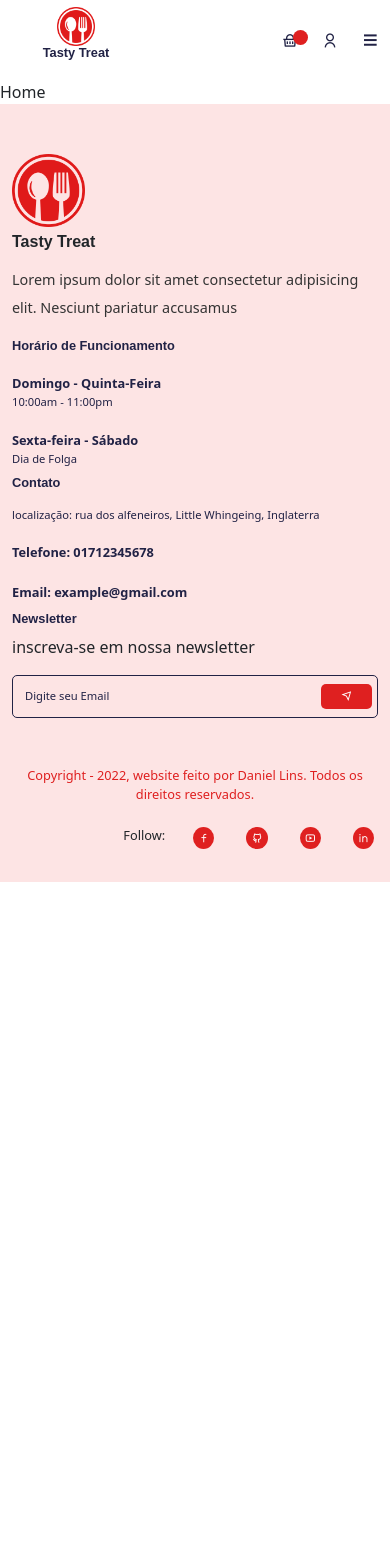
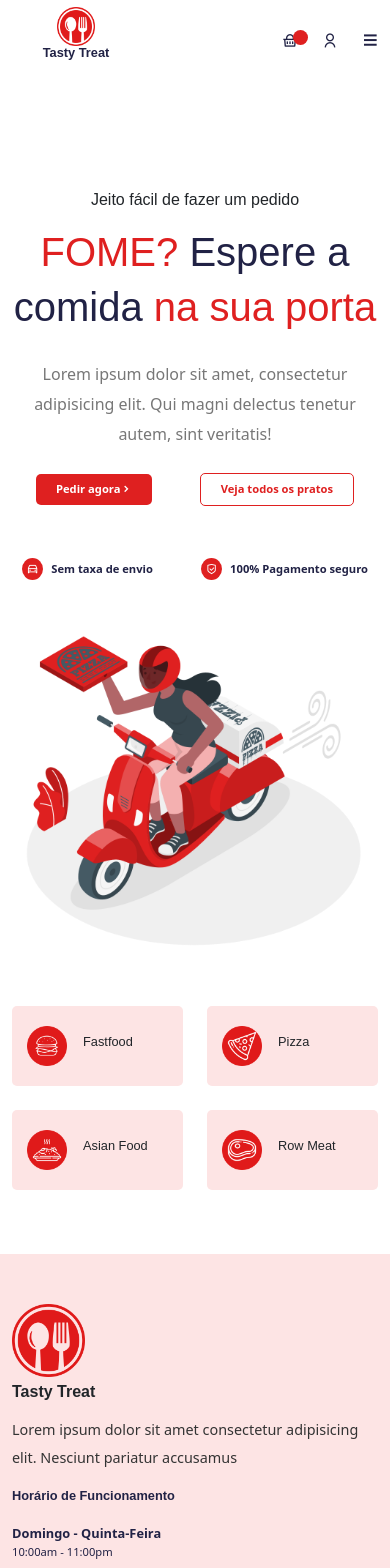
Before and after one commit to Daniel-lins/delivery-app, a React (Create React App) app: page /home in a window 390 px wide. Shown: the top 1568 px of the page. Before the commit the page ends 882 px from the top, so only its background shows below. Built offline with nearby package versions, Linux system fonts and the light colour scheme; a web font is replaced by a local one.

Commit message:
feat: UI/category

```diff
--- /dev/null
+++ b/src/Componentes/UI/category/Category.jsx
@@ -0,0 +1,52 @@
+import React from "react";
+
+import { Container, Row, Col } from "reactstrap";
+
+import categoryImg01 from "../../../assets/images/category-01.png";
+import categoryImg02 from "../../../assets/images/category-02.png";
+import categoryImg03 from "../../../assets/images/category-03.png";
+import categoryImg04 from "../../../assets/images/category-04.png";
+
+import "../../../styles/category.css";
+
+const categoryData = [
+  {
+    display: "Fastfood",
+    imgUrl: categoryImg01,
+  },
+  {
+    display: "Pizza",
+    imgUrl: categoryImg02,
+  },
+
+  {
+    display: "Asian Food",
+    imgUrl: categoryImg03,
+  },
+
+  {
+    display: "Row Meat",
+    imgUrl: categoryImg04,
+  },
+];
+
+const Category = () => {
+  return (
+    <Container>
+      <Row>
+        {categoryData.map((item, index) => (
+          <Col lg="3" md="4" sm="6" xs="6" className="mb-4" key={index}>
+            <div className="category__item d-flex align-items-center gap-3">
+              <div className="category__img">
+                <img src={item.imgUrl} alt="category__item" />
+              </div>
+              <h6>{item.display}</h6>
+            </div>
+          </Col>
+        ))}
+      </Row>
+    </Container>
+  );
+};
+
+export default Category;
--- a/src/pages/Home.jsx
+++ b/src/pages/Home.jsx
@@ -1,6 +1,75 @@
-import Helmet from "../components/Helmet/Helmet.js";
+import Helmet from "../Componentes/Helmet/Helmet";
+import { Container, Row, Col, ListGroup, ListGroupItem } from "reactstrap";
+
+import heroImg from "../assets/images/hero.png";
+
+import "../styles/home.css";
+import "../styles/hero-section.css";
+
+import { Link } from "react-router-dom";
+
+import Category from "../Componentes/UI/category/Category";
 
 export const Home = () => {
-  return <div>Home</div>;
+  return (
+    <Helmet title="Home">
+      <section>
+        <Container>
+          <Row>
+            {" "}
+            <Col lg="6" md="6">
+              <div className="hero__content  ">
+                <h5 className="mb-3">Jeito fácil de fazer um pedido</h5>
+                <h1 className="mb-4 hero__title">
+                  <span>FOME?</span> Espere a <br /> comida
+                  <span> na sua porta</span>
+                </h1>
+
+                <p>
+                  Lorem ipsum dolor sit amet, consectetur adipisicing elit. Qui
+                  magni delectus tenetur autem, sint veritatis!
+                </p>
+
+                <div className="hero__btns d-flex align-items-center gap-5 mt-4">
+                  <button className="order__btn d-flex align-items-center justify-content-between">
+                    Pedir agora <i class="ri-arrow-right-s-line"></i>
+                  </button>
+
+                  <button className="all__foods-btn">
+                    <Link to="/foods">Veja todos os pratos</Link>
+                  </button>
+                </div>
+
+                <div className=" hero__service  d-flex align-items-center gap-5 mt-5 ">
+                  <p className=" d-flex align-items-center gap-2 ">
+                    <span className="shipping__icon">
+                      <i class="ri-car-line"></i>
+                    </span>{" "}
+                    Sem taxa de envio
+                  </p>
+
+                  <p className=" d-flex align-items-center gap-2 ">
+                    <span className="shipping__icon">
+                      <i class="ri-shield-check-line"></i>
+                    </span>{" "}
+                    100% Pagamento seguro
+                  </p>
+                </div>
+              </div>
+            </Col>
+            <Col lg="6" md="6">
+              <div className="hero__img">
+                <img src={heroImg} alt="hero-img" className="w-100" />
+              </div>
+            </Col>
+          </Row>
+        </Container>
+      </section>
+
+      <section className="pt-0">
+        <Category />
+      </section>
+    </Helmet>
+  );
 };
 export default Home;
--- /dev/null
+++ b/src/styles/category.css
@@ -0,0 +1,25 @@
+.category__item {
+  background: #fde4e4;
+  padding: 30px 20px;
+  border-radius: 5px;
+  cursor: pointer;
+  transition: 0.4s;
+}
+
+.category__item:hover {
+  transform: translateY(-15px);
+}
+
+@media only screen and (max-width: 768px) {
+  .category__item {
+    padding: 20px 15px;
+  }
+  .category__img img {
+    width: 40px;
+    height: 40px;
+  }
+
+  .category__item h6 {
+    font-size: 0.8rem;
+  }
+}
--- /dev/null
+++ b/src/styles/hero-section.css
@@ -0,0 +1,59 @@
+.hero__content {
+  padding-top: 70px;
+}
+
+.hero__title {
+  font-size: 2.5rem;
+  line-height: 55px;
+}
+
+.hero__title span {
+  color: #df2020;
+}
+
+.hero__content p {
+  font-size: 1rem;
+  line-height: 30px;
+  color: #777;
+}
+
+.hero__btns button {
+  border: none;
+  outline: none;
+  padding: 7px 20px;
+  border-radius: 5px;
+  cursor: pointer;
+  font-weight: 600;
+}
+
+.order__btn {
+  background: #df2020;
+  color: #fff;
+  transition: 0.3s;
+}
+
+.order__btn:hover {
+  background: #212245;
+}
+.all__foods-btn {
+  background: transparent;
+  border: 1px solid #df2020 !important;
+}
+
+.all__foods-btn a {
+  color: #df2020;
+}
+
+.hero__service p {
+  color: #212245;
+  font-weight: 600;
+  font-size: 0.9rem;
+}
+
+.shipping__icon i {
+  padding: 5px;
+  background: #df2020;
+  color: #fff;
+  border-radius: 50%;
+  font-weight: 500 !important;
+}
--- /dev/null
+++ b/src/styles/home.css
@@ -0,0 +1,163 @@
+.feature__subtitle {
+  color: #df2020;
+}
+
+.feature__title span {
+  color: #df2020;
+}
+
+.feature__text {
+  color: #777;
+}
+
+.feature__item p {
+  color: #777;
+}
+
+.food__category {
+  background: #df2020;
+  text-align: center;
+  margin-top: 30px;
+  padding: 20px 0px;
+  border-radius: 8px;
+}
+
+.food__category button {
+  border: none;
+  outline: none;
+  padding: 7px 20px;
+  background: transparent;
+  color: #fff;
+}
+
+.food__category button img {
+  width: 20px;
+  height: 20px;
+}
+
+.foodBtnActive {
+  background: #fff !important;
+  border-radius: 5px;
+  color: #df2020 !important;
+}
+
+.tasty__treat-title span {
+  color: #df2020;
+}
+
+.tasty__treat-desc {
+  color: #777;
+  line-height: 28px;
+}
+
+.choose__us-title {
+  font-weight: 600;
+  margin-bottom: 10px;
+}
+
+.choose__us-title i {
+  font-weight: 500 !important;
+  color: #df2020;
+}
+
+.choose__us-desc {
+  color: #777;
+}
+
+.testimonial__subtitle {
+  color: #df2020;
+}
+
+.testimonial__title span {
+  color: #df2020;
+}
+
+.testimonial__desc {
+  color: #777;
+  line-height: 30px;
+}
+
+@media only screen and (max-width: 768px) {
+  .hero__content h5 {
+    font-size: 1rem;
+  }
+
+  .hero__content p {
+    font-size: 0.8rem;
+    line-height: 25px;
+  }
+
+  .hero__title {
+    font-size: 1.5rem;
+    line-height: 40px;
+  }
+
+  .hero__btns button {
+    padding: 5px 15px;
+    font-size: 0.7rem;
+  }
+
+  .hero__service p {
+    font-size: 0.7rem !important;
+  }
+
+  .feature__item h5 {
+    font-size: 0.9rem;
+  }
+
+  .feature__item p {
+    font-size: 0.8rem;
+    margin-bottom: 0;
+  }
+
+  .feature__subtitle {
+    font-size: 1rem;
+  }
+  .feature__text {
+    font-size: 0.8rem;
+    margin-bottom: 0;
+  }
+
+  .food__category {
+    padding: 15px;
+  }
+  .food__category button {
+    padding: 5px 15px;
+    font-size: 0.7rem;
+  }
+
+  .tasty__treat-desc {
+    font-size: 0.8rem;
+    margin-bottom: 0;
+  }
+  .choose__us-title {
+    font-size: 0.8rem;
+  }
+
+  .choose__us-desc {
+    font-size: 0.7rem;
+  }
+
+  .testimonial__subtitle {
+    font-size: 1rem;
+  }
+  .testimonial__desc {
+    font-size: 0.8rem;
+  }
+}
+@media only screen and (max-width: 576px) {
+  .hero__content {
+    text-align: center;
+  }
+
+  .hero__btns {
+    justify-content: center;
+  }
+
+  .hero__service {
+    justify-content: center;
+  }
+  .why__choose-us {
+    padding-top: 0 !important;
+  }
+}
```
